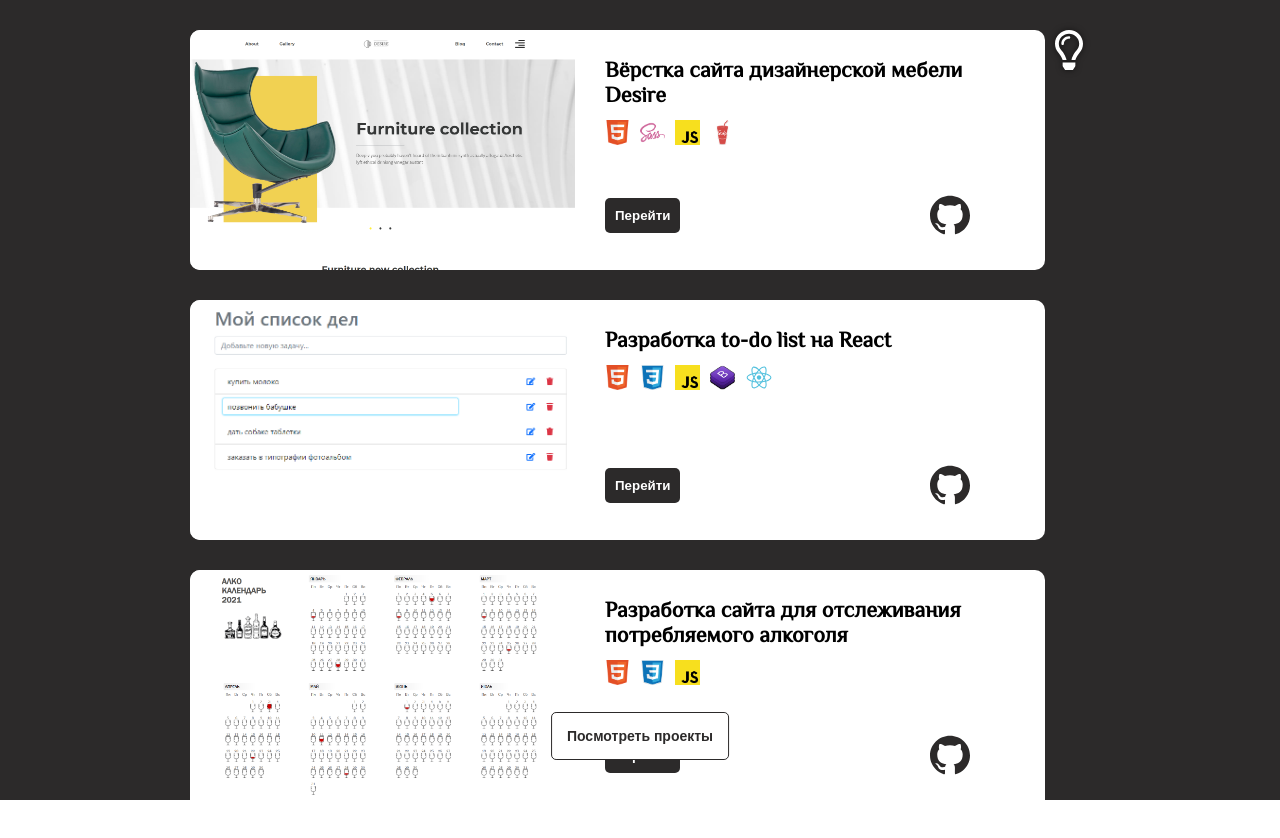
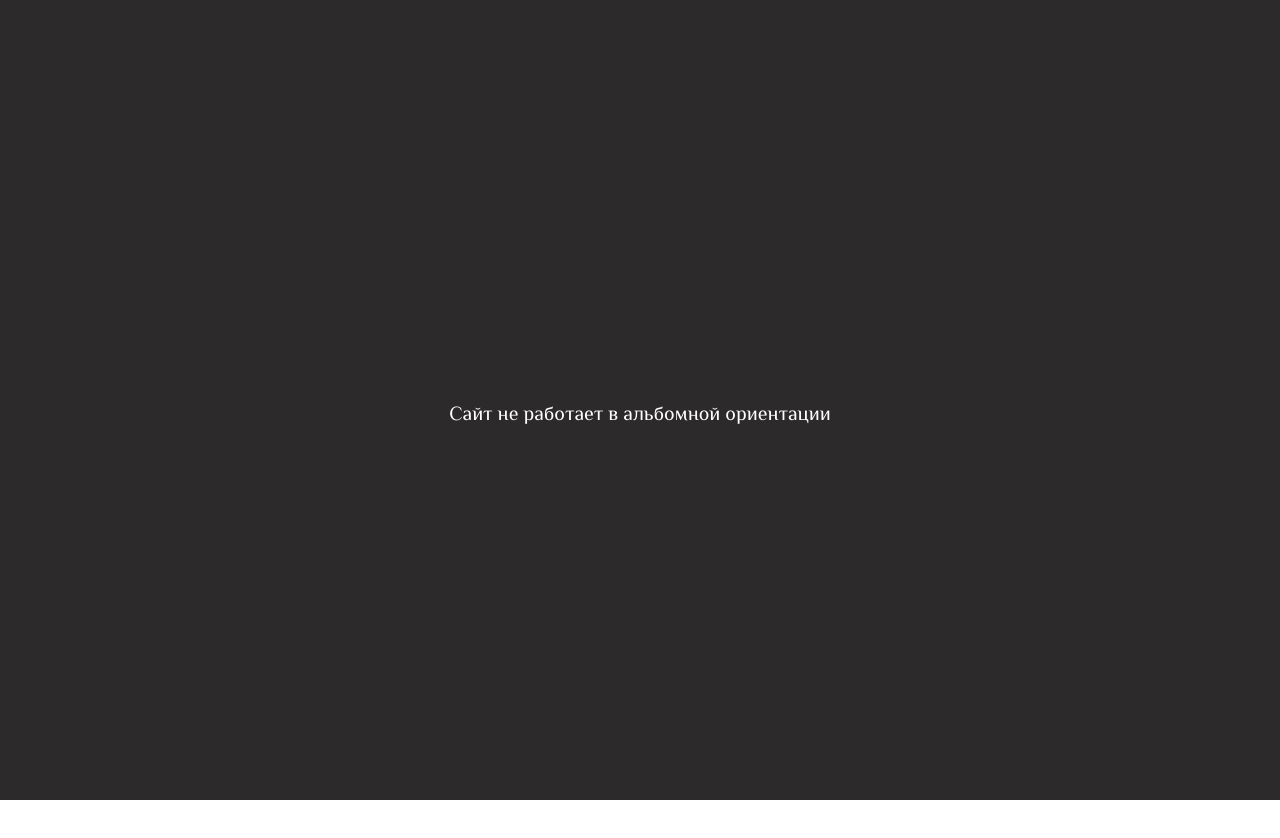
Before and after one commit to belkololol/portfolio, a React (Create React App) app: page /projects in a window 1280 px wide. Shown: the top 838 px of the page. Built offline with nearby package versions, Linux system fonts and the light colour scheme.

Commit message:
orientation landscape

```diff
--- a/src/App.css
+++ b/src/App.css
@@ -748,7 +748,7 @@ body {
 
     .myLife h1 {
         font-size: 22px;
-        line-height: 29px;
+        line-height: 25px;
         margin: 0 0 10px 0;
     }
 
@@ -893,7 +893,7 @@ body {
     }
 
     .viewProjectsBtn {
-        bottom: 20px;
+        bottom: 10px;
     }
 
     .myLife {
@@ -955,20 +955,17 @@ body {
     }
 }
 
-@media (max-width: 450px) and (orientation: landscape) {
-    html {
-        -webkit-transform: rotate(-90deg);
-        -moz-transform: rotate(-90deg);
-        -ms-transform: rotate(-90deg);
-        -o-transform: rotate(-90deg);
-        transform: rotate(-90deg);
-        -webkit-transform-origin: left top;
-        -moz-transform-origin: left top;
-        -ms-transform-origin: left top;
-        -o-transform-origin: left top;
-        transform-origin: left top;
+@media (orientation: landscape) {
+    .dark.active, .light.active {
+        opacity: 0;
+    }
+    .App:before, .App:before {
+        content: "Сайт не работает в альбомной ориентации";
+        color: #ffffff;
+        font-size: 20px;
         position: absolute;
-        top: 100%;
-        left: 0
+        top: 50%;
+        left: 50%;
+        transform: translate(-50%, 0);
     }
 }
```
Also changed, not shown: 10 other files (tests, documents, lock files or other folders).
